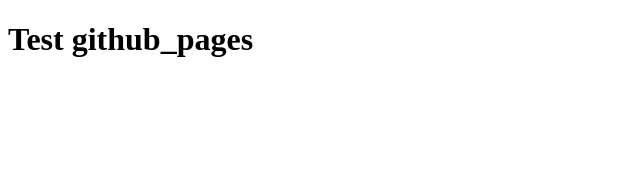
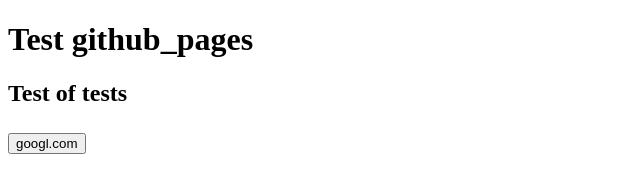
Before and after one commit to e5674/Test, a plain HTML site: page index.html in a window 1280 px wide. Shown: the whole page, without its empty margins (0-640 px from the left). Drawn offline with Linux system fonts and the light colour scheme.

Commit message:
724584346636488

```diff
--- a/index.html
+++ b/index.html
@@ -9,5 +9,7 @@
 </head>
 <body>
 <h1>Test github_pages</h1>
+    <h2> Test of tests<h2>
+        <a href ="https://www/google.com/"> <button> googl.com </button> </a>
 </body>
 </html>
```
